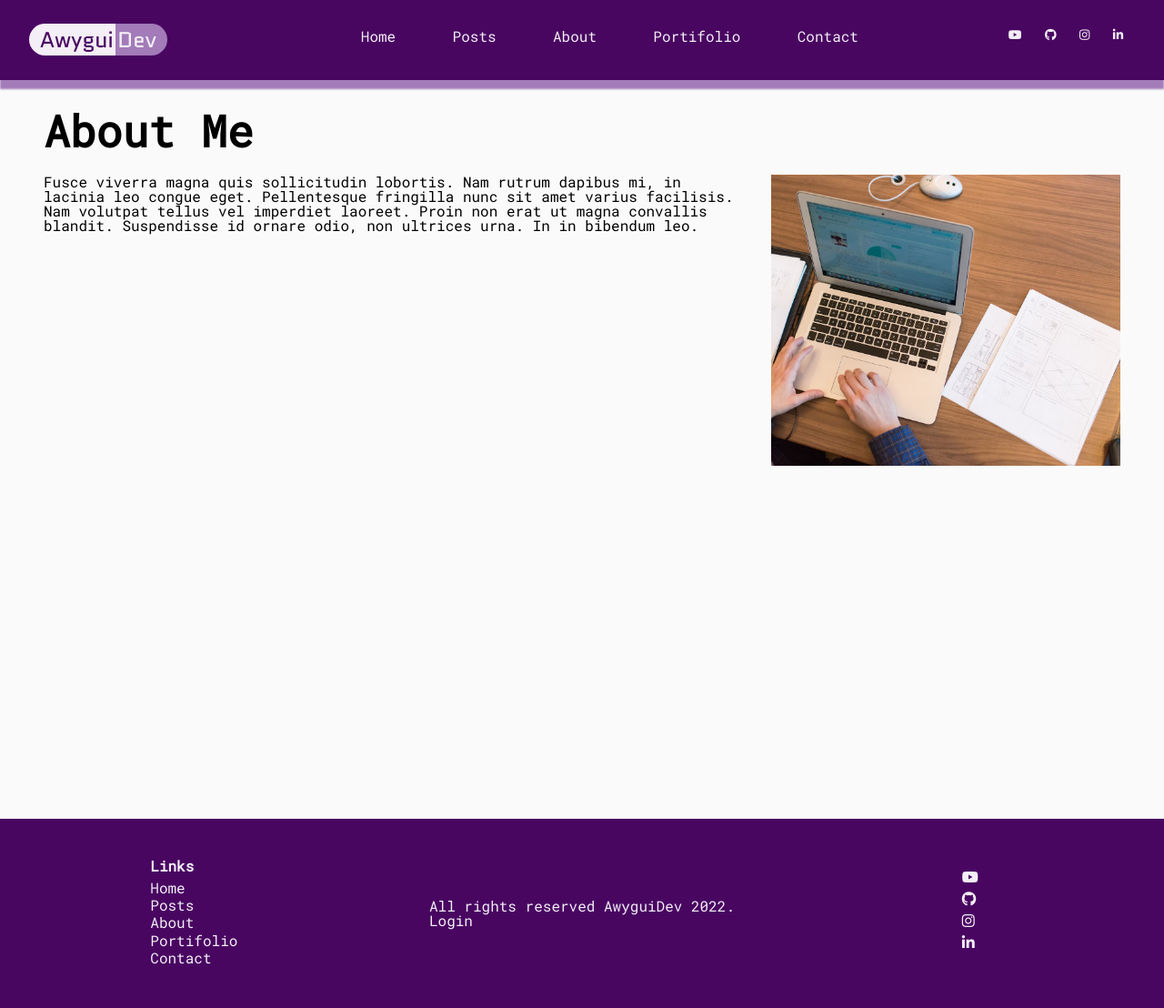
After one commit to AdeWyse/AwyguiDev, a PHP site: page /view/about.php in a window 1280 px wide. The commit adds this page. Shown: the whole page at 91% size. Run offline with PHP 8.4, Linux system fonts and the light colour scheme; some libraries are stand-ins or nearby versions.

Commit message:
Created about page + preparing to create pagination for posts list.

```diff
--- a/config/configRoutes.php
+++ b/config/configRoutes.php
@@ -8,6 +8,9 @@ $routes = [
     '/newPost' => bp\source\Controller\NewPost::class,
     '/newProject' => bp\source\Controller\NewProject::class,
     '/contact' => bp\source\Controller\Contact::class,
+    '/post' => bp\source\Controller\Post::class,
+    '/posts' => bp\source\Controller\Posts::class,
+    '/about' => bp\source\Controller\About::class,
 ];
 
 return $routes;
--- /dev/null
+++ b/public/css/about.css
@@ -0,0 +1,30 @@
+.about {
+    margin: 2em;
+    margin-right: 3em;
+    margin-left: 3em;
+}
+.about-Title{
+    margin-bottom: 0.5em;
+    font-size: 3em;
+    font-weight: bold;
+    text-align: left;
+}
+
+.about-Grid{
+    display: grid;
+    grid-template-columns: 2fr 1fr;
+    grid-template-rows: 1fr 1fr;
+    grid-gap: 2em;
+}
+
+.about-Img{
+    grid-row: 1;
+    grid-column: 2;
+}
+
+.about-Content{
+    grid-column: 1;
+    grid-row-start: 1;
+    grid-row-end: 2;
+;
+}
--- a/public/css/style.css
+++ b/public/css/style.css
@@ -59,3 +59,51 @@ a{
     padding-top: 0.5em;
     padding-left: 0.5em;
 }
+
+.boxDivision{
+    display: flex;
+    flex-direction: row;
+    margin-bottom: 0;
+}
+
+.middle{
+    display: flex;
+    flex-direction: column;
+    margin: 2em;
+    margin-top: 2em;
+}
+
+.posts{
+    display: inline;
+}
+
+.postCard{
+    display:flex;
+    flex-direction: column;
+    background-color: var(--white-Purple);
+    margin-bottom: 2em;
+    box-shadow:  0 5px 5px var(--purple);
+}
+
+.postCard-Img-I{
+    height: 20em;
+    object-fit: cover;
+    width: 100%;
+}
+
+.postCard-Title{
+    text-align: center;
+    font-size: 2.5em;
+    font-weight: bold;
+    margin: 0.3em;
+    margin-top: 0.1em;
+    font-family: 'Quantico', sans-serif;
+}
+
+.postCard-Preview{
+    margin-right: 1em;
+    margin-left: 1em;
+    margin-bottom: 1em;
+    line-height: 1.5em;
+    font-family: Verdana;
+}
--- a/src/Entities/Database.php
+++ b/src/Entities/Database.php
@@ -80,7 +80,7 @@ class Database
                 return new Post($post['id'], $post['title'], $post['content'], $post['mainImage'], $post['user']);;
             }
         }
-        return null;
+        return new Post($id, "The post doesn't exist", 'Are you sure you are on the right place?', null, null);
     }
 
     public function setPost(Post $post){
@@ -88,7 +88,7 @@ class Database
             'title' => $post->getTitle(),
             'content' => $post->getContent(),
             'mainImage' => $post->getMainImage(),
-            'user' => $post->getUser()->getUsername(),
+            'user' => $post->getUser(),
         ];
         $sql = "INSERT INTO post (title, content, mainImage, user) VALUES (:title, :content, :mainImage, :user)";
         $stmt= $this->db->prepare($sql);
--- /dev/null
+++ b/view/about.php
@@ -0,0 +1,16 @@
+<?php
+require_once __DIR__.'/shared/header.php';
+?>
+    <main>
+        <link rel="stylesheet" href="/css/about.css">
+        <div class="about">
+            <div class="about-Title"><h1>About Me</h1></div>
+		        <div class="about-Grid">
+			        <div class="about-Img"><img class="postCard-Img-I" src="/resourses/imgs/workspace.png"></div>
+			        <div class="about-Content"><p>Fusce viverra magna quis sollicitudin lobortis. Nam rutrum dapibus mi, in lacinia leo congue eget. Pellentesque fringilla nunc sit amet varius facilisis. Nam volutpat tellus vel imperdiet laoreet. Proin non erat ut magna convallis blandit. Suspendisse id ornare odio, non ultrices urna. In in bibendum leo.</p></div>
+		        </div>
+	         </div>
+    </main>
+<?php
+require_once __DIR__.'/shared/footer.php'
+?>
--- a/view/shared/footer.php
+++ b/view/shared/footer.php
@@ -38,8 +38,7 @@ use bp\source\Model\LoginControl;
 if($_SESSION != null){
 		if($_SESSION['session'] == '1'){
 			?>
-			<script>
-				console.log('here');
+			<script
 				$('#linkLog').addClass('dontDisplay');
 				$('#linkMan'). removeClass('dontDisplay');
 				$('#logout'). removeClass('dontDisplay');
--- a/view/shared/header.php
+++ b/view/shared/header.php
@@ -28,8 +28,8 @@ session_start();
         <nav class="menu-links">
             <ul class="menu-links-list">
                 <li><a href="/home">Home</a></li>
-                <li><a href="/home">Posts</a></li>
-	            <li><a href="/home">About</a></li>
+                <li><a href="/posts">Posts</a></li>
+	            <li><a href="/about">About</a></li>
                 <li><a href="/home">Portifolio</a></li>
 	            <li><a href="/contact">Contact</a></li>
             </ul>
```
Also changed, not shown: public/css/home.css (+1 -51 lines), src/Controller/About.php (added, +12 -0 lines), src/Controller/Posts.php (added, +12 -0 lines), src/Controller/boing.php (deleted, +0 -8 lines), src/Entities/Post.php (+16 -10 lines), src/Model/PostControl.php (+11 -3 lines), view/home.php (+6 -6 lines), view/post.php (+13 -0 lines), view/posts.php (added, +22 -0 lines).
